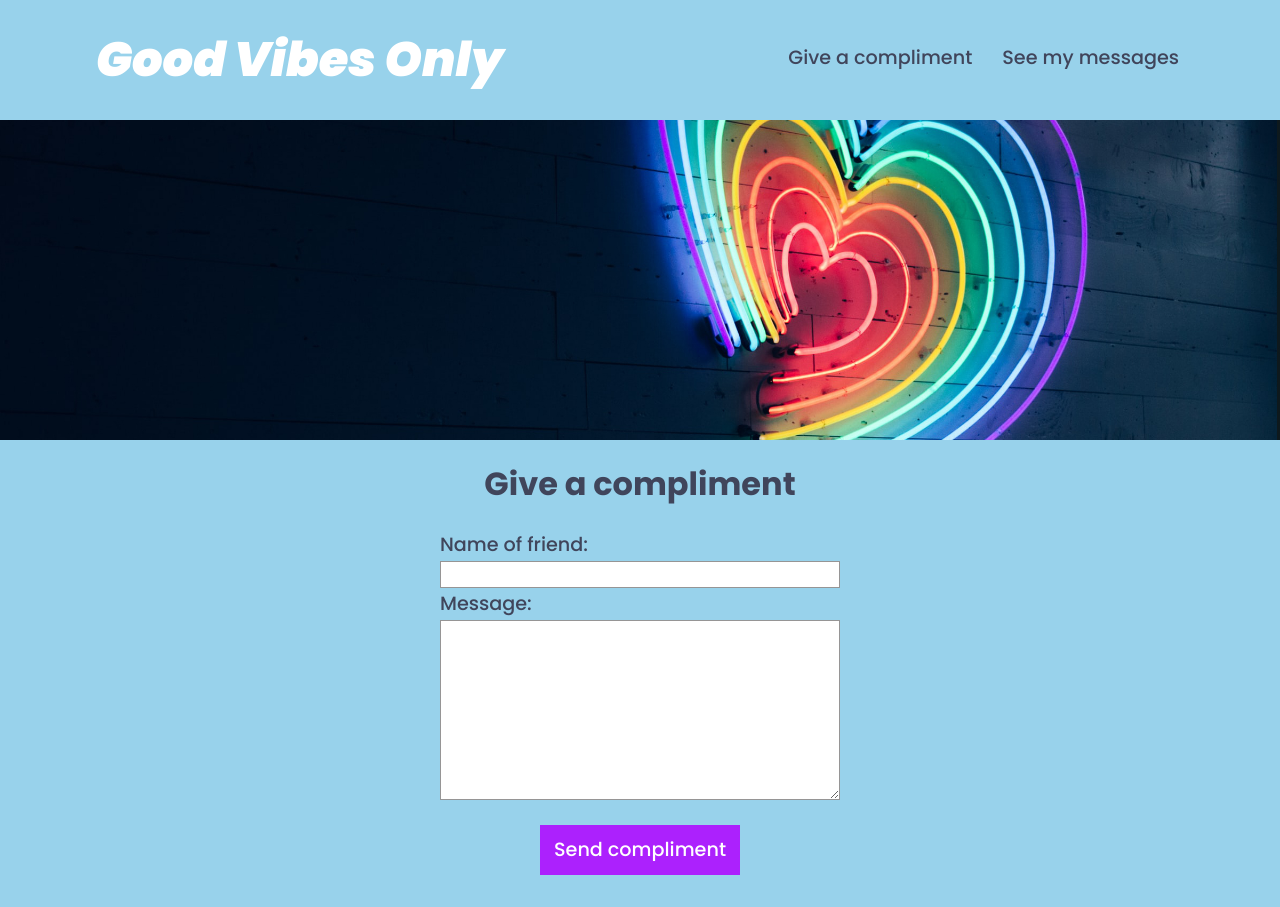
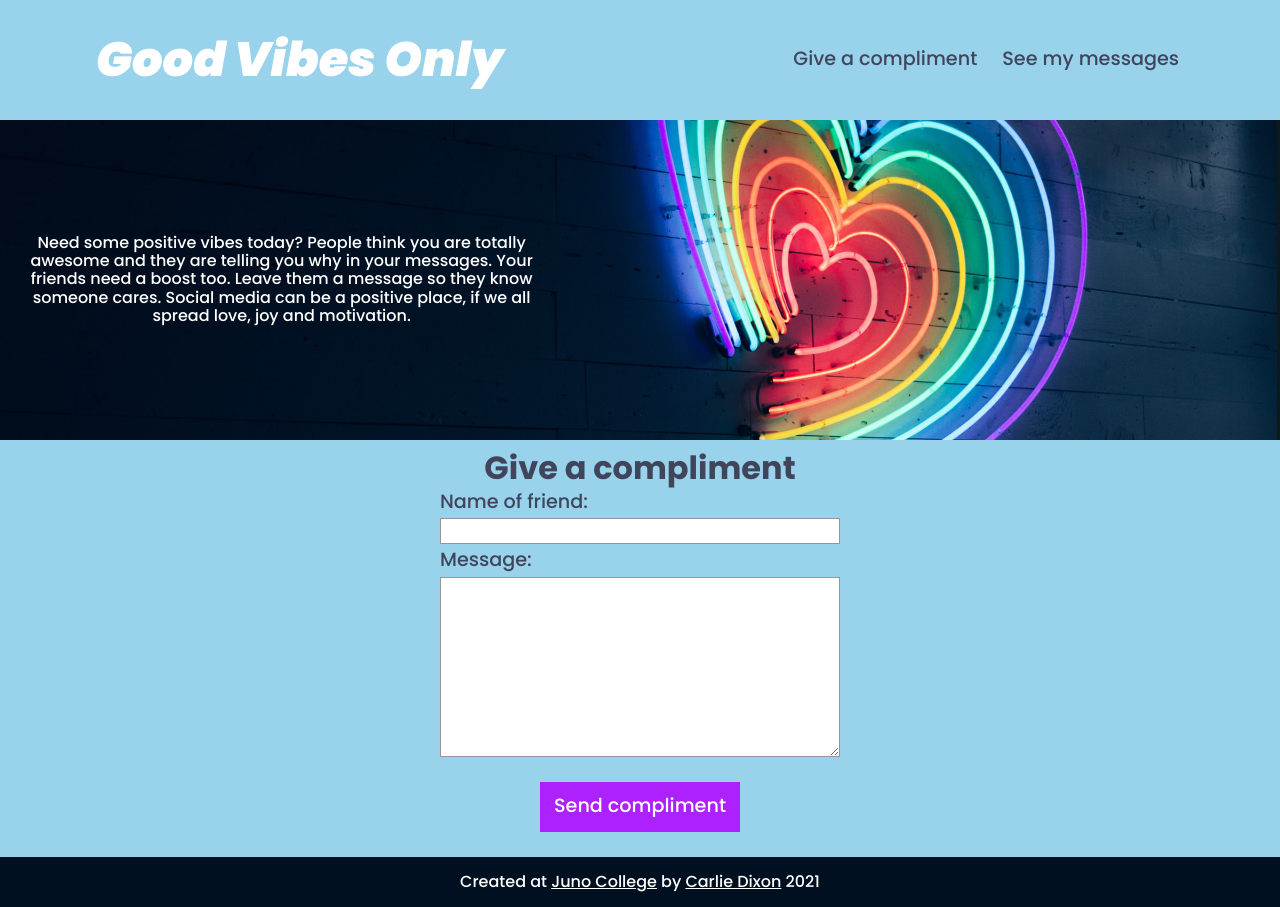
Before and after one commit to cdixon83/carlieDixonProject3, a React (Create React App) app: page / in a window 1280 px wide. Both pictures are taken after a click on the button "Give a compliment". Built offline with nearby package versions, Linux system fonts and the light colour scheme.

Commit message:
adding more style

```diff
--- a/src/App.js
+++ b/src/App.js
@@ -3,8 +3,9 @@
 
 import Header from './js/Header';
 import ShowMessages from './js/ShowMessages';
-import PostMessage from './js/MessagePost';
+import PostMessage from './js/PostMessage';
 import NameInput from './js/NameInput';
+import Footer from './js/Footer';
 
 function App() {
   const [viewMessages, setViewMessages] = useState(false);
@@ -44,7 +45,7 @@
 
       {viewMessages === true
         ?
-          <main className="wrapper">
+          <main>
             <h2>See my Messages</h2>
             <form action="submit" className="viewMessages" onSubmit={handleShowMessages}>
               <NameInput
@@ -65,7 +66,7 @@
 
       {viewPostMessage === true
         ?
-          <main className="wrapper">
+          <main>
             <h2>Give a compliment</h2>
             <PostMessage
               handleNameChange={handleNameChange}
@@ -74,6 +75,8 @@
             />
           </main>
         : null}
+
+        <Footer />
     </>
   )
 
--- a/src/App.scss
+++ b/src/App.scss
@@ -7,6 +7,7 @@
 $secondAccent: #AC21FD;
 $primary: #40455B;
 $light: #fff;
+$backColor: #001020;
 
 $fontMain: 'Poppins', 'sans-serif';
 
--- a/src/js/Footer.js
+++ b/src/js/Footer.js
@@ -1,7 +1,7 @@
 const Footer = () => {
     return (
         <footer>
-
+            <p>Created at <a href="https://junocollege.com/">Juno College</a> by <a href="www.carliedixon.com">Carlie Dixon</a> 2021</p>
         </footer>
     )
 };
--- a/src/js/Header.js
+++ b/src/js/Header.js
@@ -22,12 +22,12 @@
     };
 
     return (
-        <>
+        <header>
             <div className="outerFlexbox wrapper">
                 <h1>Good Vibes Only</h1>
                 <div className="innerFlexbox">
                     <div>
-                    <button className="nav" onClick={handlePostMessageClick}>Give a compliment</button>
+                    <button className="nav compliment" onClick={handlePostMessageClick}>Give a compliment</button>
                     </div>
                     <div>
                     <button className="nav" onClick={handleShowMessageClick}>See my messages</button>
@@ -35,9 +35,12 @@
                 </div>
             </div>
             <div className="imgContainer">
+                <div className="textContainer">
+                    <p className="intro">Need some positive vibes today? People think you are totally awesome and they are telling you why in your messages. Your friends need a boost too.  Leave them a message so they know someone cares.  Social media can be a positive place, if we all spread love, joy and motivation.</p>
+                </div>
                 <img src={header} alt="Neon Rainbow Heart." />
             </div>
-        </>
+        </header>
     )
 }
 
--- a/src/sass/_basicStyles.scss
+++ b/src/sass/_basicStyles.scss
@@ -1,8 +1,25 @@
 body {
-    background-color: $mainColor;
+    background-color: $backColor;
+}
+
+footer {
+    background-color: $backColor;
+    margin: 0;
 }
 
 img {
     max-width: 100%;
     display: block;
 }
+
+.wrapper {
+    max-width: 1500px;
+    width: 85%;
+    margin: 0 auto;
+}
+
+p,
+a {
+    @include fontStyles (1rem, 400, normal, $light);
+    text-align: center;
+}
--- a/src/sass/_header.scss
+++ b/src/sass/_header.scss
@@ -1,3 +1,7 @@
+header {
+    background-color: $mainColor;
+}
+
 h1 {
     @include fontStyles(3rem, 900, italic, $light);
 }
@@ -7,8 +11,11 @@
     background-color: transparent;
     border: none;
     padding: 5px;
-    margin: 42px 0 42px 20px;
     border-bottom: transparent 2px solid;
+}
+
+.compliment {
+    margin-right: 15px;
 }
 
 .nav:hover {
@@ -21,4 +28,21 @@
 
 .innerFlexbox {
     @include flexbox(space-between);
+    align-self: center;
 }
+
+.imgContainer {
+    position: relative;
+}
+
+.textContainer {
+    @include flexbox (center);
+    position: absolute;
+    top: 0;
+    bottom: 0;
+    left: 0;
+    right: 0;
+    width: 40%;
+    align-items: center;
+    margin: 2%;
+}
--- a/src/sass/_main.scss
+++ b/src/sass/_main.scss
@@ -1,7 +1,13 @@
+main {
+    background-color: $mainColor;
+    padding-top: 10px;
+}
+
 // styles for Give a Compliment and Message Views
 h2 {
     @include fontStyles (2rem, 700);
     text-align: center;
+    margin: 0;
 }
 
 .giveCompliment,
--- a/src/sass/_normalize.scss
+++ b/src/sass/_normalize.scss
@@ -7,9 +7,3 @@
 *, *:before, *:after {box-sizing: inherit}
 
 .sr-only { position: absolute; width: 1px; height: 1px; margin: -1px; border: 0; padding: 0; white-space: nowrap; clip-path: inset(100%); clip: rect(0 0 0 0); overflow: hidden;}
-
-.wrapper {
-    max-width: 1500px;
-    width: 85%;
-    margin: 0 auto;
-}
```
Also changed, not shown: src/js/PostMessage.js (renamed from src/js/MessagePost.js).
